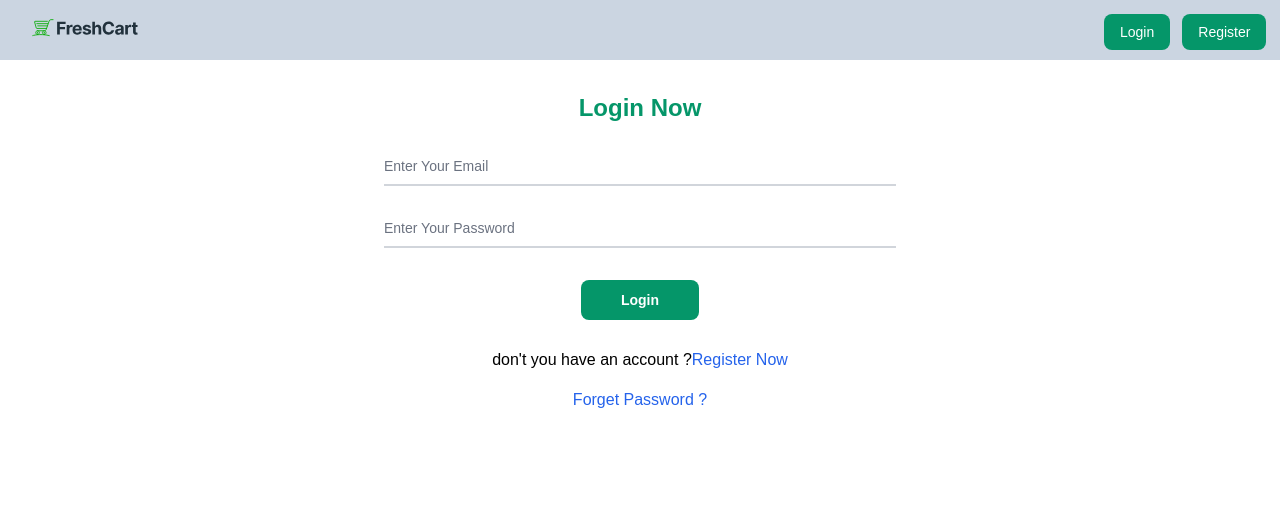
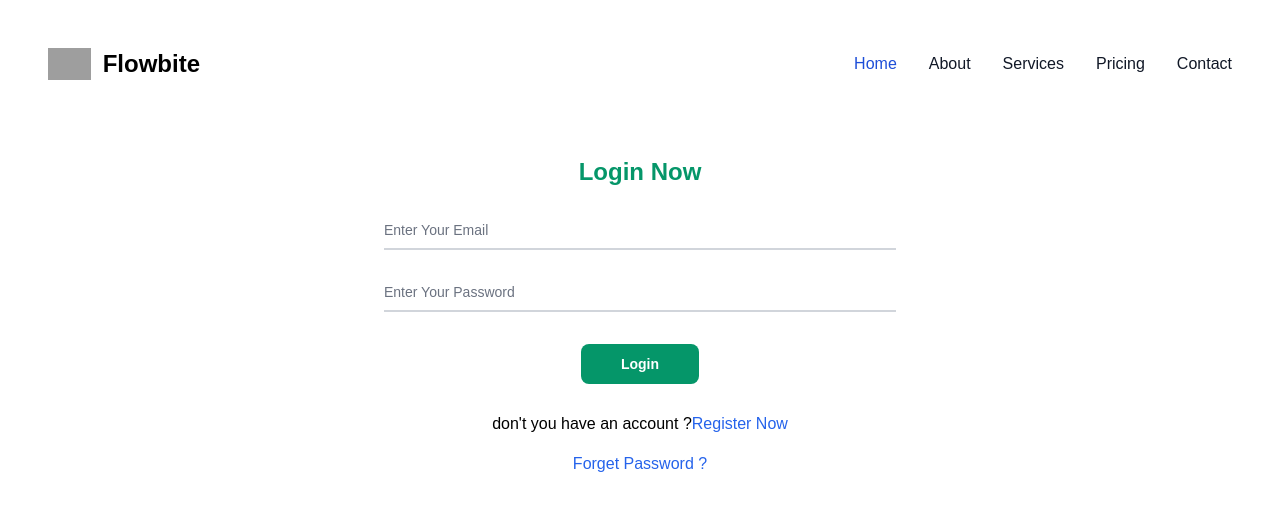
Before and after one commit to Muhammed3tef/e-Commerce, a React (Vite) app: page /login in a window 1280 px wide. Shown: the top 510 px of the page. Built offline with nearby package versions, Linux system fonts and the light colour scheme; no server answers; grey boxes are pictures that could not be loaded.

Commit message:
replace the navbar

```diff
--- a/src/Components/Navber/Navber.jsx
+++ b/src/Components/Navber/Navber.jsx
@@ -4,7 +4,7 @@
 import logo from "../../assets/freshcart-logo.svg";
 import { UserContext } from "../../Context/UserContext";
 import { CartContext } from "../../Context/CartContext";
-// import { Navbar } from "flowbite-react";
+import { Button, Navbar } from "flowbite-react";
 
 export default function Navber() {
   const { numberItems } = useContext(CartContext);
@@ -24,7 +24,7 @@
 
   return (
     <>
-      <nav className="border-gray-200 px-6 bg-slate-300 fixed left-0 right-0 top-0">
+      {/* <nav className="border-gray-200 px-6 bg-slate-300 fixed left-0 right-0 top-0">
         <div className="max-w-screen-xl flex flex-wrap items-center md:justify-normal justify-between p-2 mx-auto py-3">
           <Link to="" className="flex items-center pb-1 space-x-3 rtl:space-x-reverse">
             <img src={logo} width={"110px"} className="h-8 me-3" alt="Flowbite Logo" />
@@ -156,7 +156,43 @@
             </ul>
           </div>
         </div>
-      </nav>
+      </nav> */}
+
+
+<nav class="bg-white border-gray-200 dark:bg-gray-900">
+  <div class="max-w-screen-xl flex flex-wrap items-center justify-between mx-auto p-4">
+    <a href="https://flowbite.com/" class="flex items-center space-x-3 rtl:space-x-reverse">
+        <img src="https://flowbite.com/docs/images/logo.svg" class="h-8" alt="Flowbite Logo" />
+        <span class="self-center text-2xl font-semibold whitespace-nowrap dark:text-white">Flowbite</span>
+    </a>
+    <button data-collapse-toggle="navbar-default" type="button" class="inline-flex items-center p-2 w-10 h-10 justify-center text-sm text-gray-500 rounded-lg md:hidden hover:bg-gray-100 focus:outline-none focus:ring-2 focus:ring-gray-200 dark:text-gray-400 dark:hover:bg-gray-700 dark:focus:ring-gray-600" aria-controls="navbar-default" aria-expanded="false">
+        <span class="sr-only">Open main menu</span>
+        <svg class="w-5 h-5" aria-hidden="true" xmlns="http://www.w3.org/2000/svg" fill="none" viewBox="0 0 17 14">
+            <path stroke="currentColor" stroke-linecap="round" stroke-linejoin="round" stroke-width="2" d="M1 1h15M1 7h15M1 13h15"/>
+        </svg>
+    </button>
+    <div class="hidden w-full md:block md:w-auto" id="navbar-default">
+      <ul class="font-medium flex flex-col p-4 md:p-0 mt-4 border border-gray-100 rounded-lg bg-gray-50 md:flex-row md:space-x-8 rtl:space-x-reverse md:mt-0 md:border-0 md:bg-white dark:bg-gray-800 md:dark:bg-gray-900 dark:border-gray-700">
+        <li>
+          <a href="#" class="block py-2 px-3 text-white bg-blue-700 rounded md:bg-transparent md:text-blue-700 md:p-0 dark:text-white md:dark:text-blue-500" aria-current="page">Home</a>
+        </li>
+        <li>
+          <a href="#" class="block py-2 px-3 text-gray-900 rounded hover:bg-gray-100 md:hover:bg-transparent md:border-0 md:hover:text-blue-700 md:p-0 dark:text-white md:dark:hover:text-blue-500 dark:hover:bg-gray-700 dark:hover:text-white md:dark:hover:bg-transparent">About</a>
+        </li>
+        <li>
+          <a href="#" class="block py-2 px-3 text-gray-900 rounded hover:bg-gray-100 md:hover:bg-transparent md:border-0 md:hover:text-blue-700 md:p-0 dark:text-white md:dark:hover:text-blue-500 dark:hover:bg-gray-700 dark:hover:text-white md:dark:hover:bg-transparent">Services</a>
+        </li>
+        <li>
+          <a href="#" class="block py-2 px-3 text-gray-900 rounded hover:bg-gray-100 md:hover:bg-transparent md:border-0 md:hover:text-blue-700 md:p-0 dark:text-white md:dark:hover:text-blue-500 dark:hover:bg-gray-700 dark:hover:text-white md:dark:hover:bg-transparent">Pricing</a>
+        </li>
+        <li>
+          <a href="#" class="block py-2 px-3 text-gray-900 rounded hover:bg-gray-100 md:hover:bg-transparent md:border-0 md:hover:text-blue-700 md:p-0 dark:text-white md:dark:hover:text-blue-500 dark:hover:bg-gray-700 dark:hover:text-white md:dark:hover:bg-transparent">Contact</a>
+        </li>
+      </ul>
+    </div>
+  </div>
+</nav>
+
     </>
   );
 }
```
